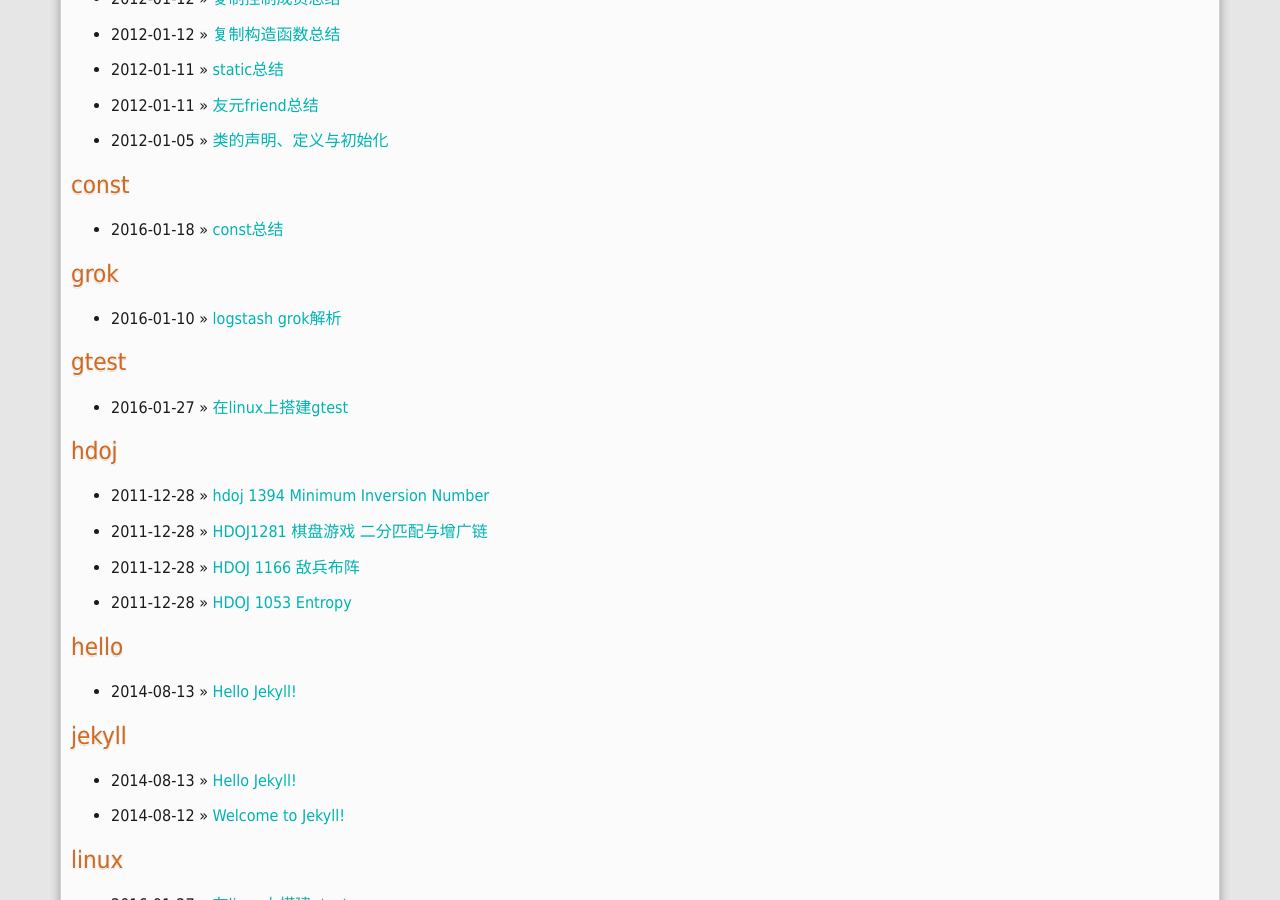
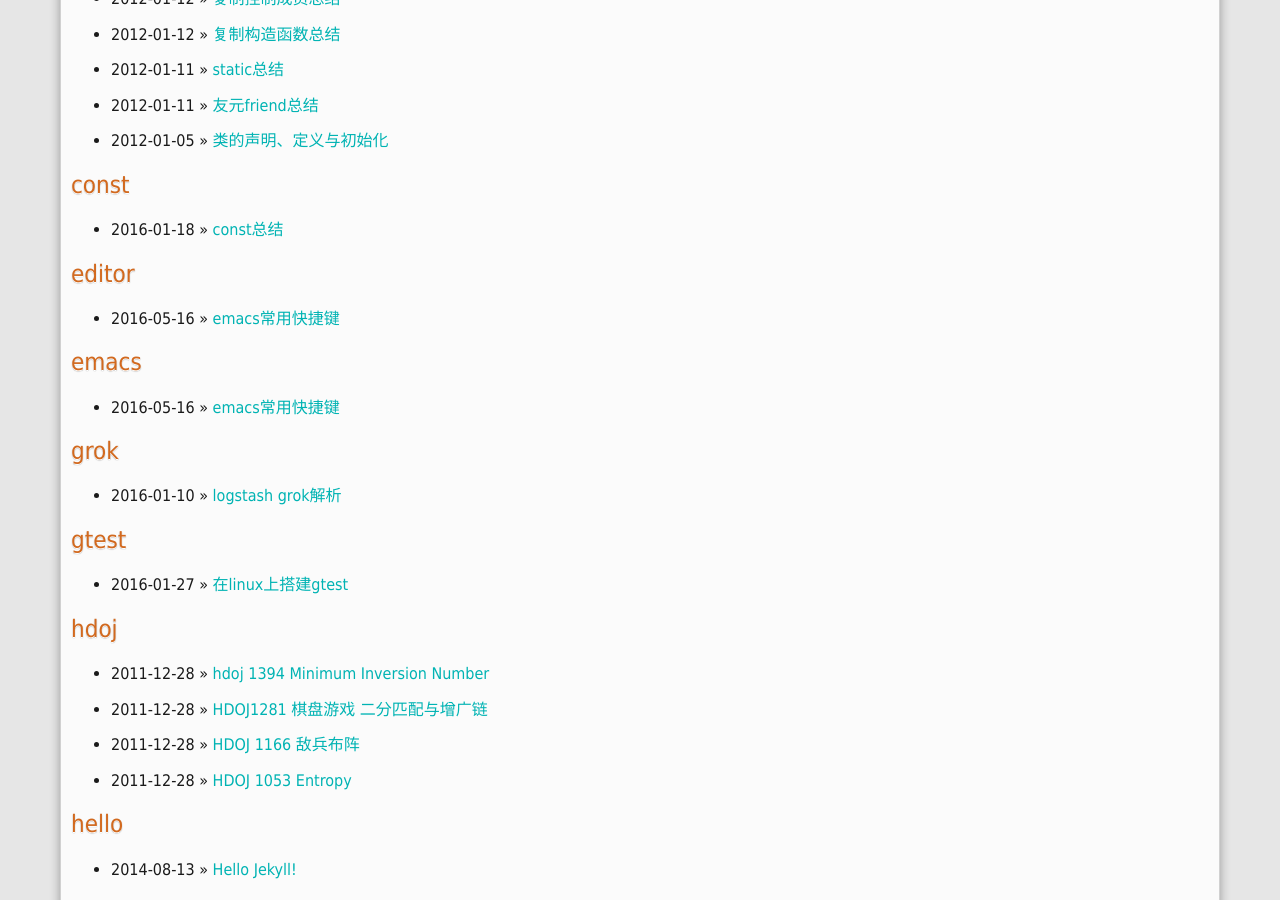
Before and after one commit to windmissing/windmissing.github.io, a Jekyll site: the page built from tags.html, in a window 1280 px wide and 900 px high, scrolled down 1575 px. Built offline with Jekyll 4.4.1, drawn with Linux system fonts in a browser that asks for light colours; Markdown is read by kramdown in place of the engine named in the settings; comment, search, counter and statistics services are not loaded.

Commit message:
Update 2016-05-16-emacs-commands.md

```diff
--- a/_posts/2016-05-16-emacs-commands.md
+++ b/_posts/2016-05-16-emacs-commands.md
@@ -1,3 +1,10 @@
+---
+layout: post
+title:  "emacs常用快捷键"
+category: editor
+tags: [emacs, editor]
+---
+
 C = ctrl, M = alt
 
 #### 文件操作
```
